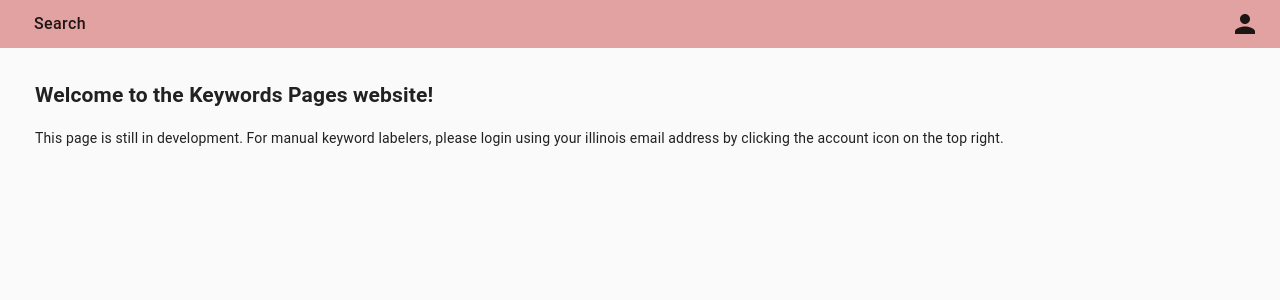
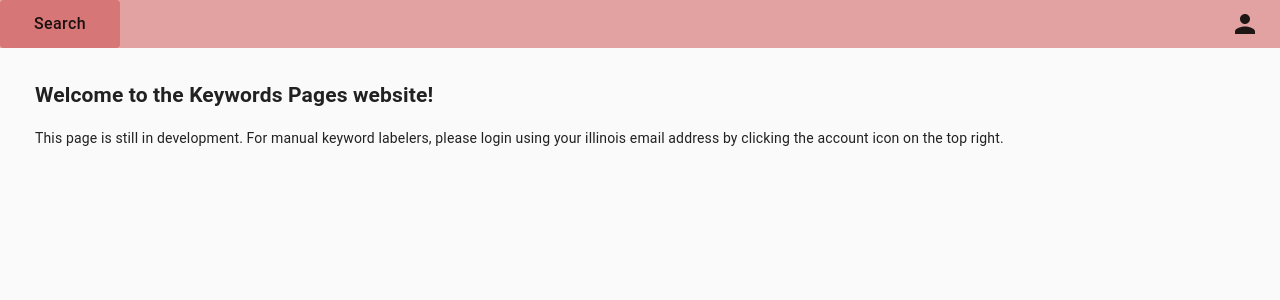
Before and after one commit to Forward-UIUC-2022S/ashutosh-ukey-living-encyc-website, a React (Create React App) app in the folder app/: page /search in a window 1280 px wide. Shown: the top 300 px of the page. Built offline with nearby package versions, Linux system fonts and the light colour scheme; no server answers.

Commit message:
App routing bug

```diff
--- a/app/src/App.js
+++ b/app/src/App.js
@@ -1,5 +1,10 @@
-import React, { useContext, useEffect } from "react";
-import { BrowserRouter as Router, Switch, Route } from "react-router-dom";
+import React, { useContext } from "react";
+import {
+  BrowserRouter as Router,
+  Switch,
+  Route,
+  Redirect,
+} from "react-router-dom";
 import { Context } from "./Store";
 
 import NavBar from "./components/NavBar";
@@ -17,8 +22,11 @@ export default function App() {
         <NavBar />
 
         <Switch>
+          <Route exact path="/">
+            <Redirect to="/search" />
+          </Route>
           <PrivateRoute path="/verify" component={VerifyPage} />
-          <Route path="/" component={HomePage} />
+          <Route path="/search" component={HomePage} />
         </Switch>
       </Router>
     </React.Fragment>
--- a/app/src/components/NavBar.js
+++ b/app/src/components/NavBar.js
@@ -91,12 +91,16 @@ export default function NavBar() {
 
   return (
     <div className={classes.root}>
-      <Button clickedClassName={classes.clickedButton} name="Search" href="/" />
+      <Button
+        clickedClassName={classes.clickedButton}
+        name="Search"
+        href="/search"
+      />
       {isLoggedIn && (
         <Button
           clickedClassName={classes.clickedButton}
           name="Verify"
-          href="/verify/relevance"
+          href="/verify"
         />
       )}
       <div className={classes.iconContainer}>
--- a/app/src/pages/Verify.js
+++ b/app/src/pages/Verify.js
@@ -1,12 +1,7 @@
 import { useState, useEffect, useContext } from "react";
 import { Context } from "../Store";
 
-import {
-  BrowserRouter as Router,
-  Switch,
-  Route,
-  useRouteMatch,
-} from "react-router-dom";
+import { Switch, Route, useRouteMatch, Redirect } from "react-router-dom";
 
 import AdminSection from "./Admin";
 import SettingsSection from "./Settings";
@@ -33,6 +28,9 @@ function Verify() {
           component={AdminSection}
           requireAdmin={true}
         />
+        <Route exact path={`${path}/`}>
+          <Redirect to={`${path}/relevance`} />
+        </Route>
         <Route path={`${path}/relevance`} component={DomainVerifySection} />
         <Route path={`${path}/definition`} component={DomainVerifySection} />
         <Route path={`${path}/tutorial`} component={DomainVerifySection} />
@@ -49,7 +47,8 @@ function SideMenu() {
   const { url } = useRouteMatch();
   const classes = useStyles();
 
-  const sideMenuOpts = [
+  const curDeployedTabIdxs = [0, 1, 4];
+  let sideMenuOpts = [
     { name: "Admin", href: `${url}/admin`, requireAdmin: true },
     { name: "Domain Relevance", href: `${url}/relevance`, tabIden: "domain" },
     {
@@ -64,6 +63,7 @@ function SideMenu() {
     },
     { name: "Settings", href: `${url}/settings` },
   ];
+  sideMenuOpts = curDeployedTabIdxs.map((i) => sideMenuOpts[i]);
 
   return (
     <Box className={classes.sideContainer}>
```
